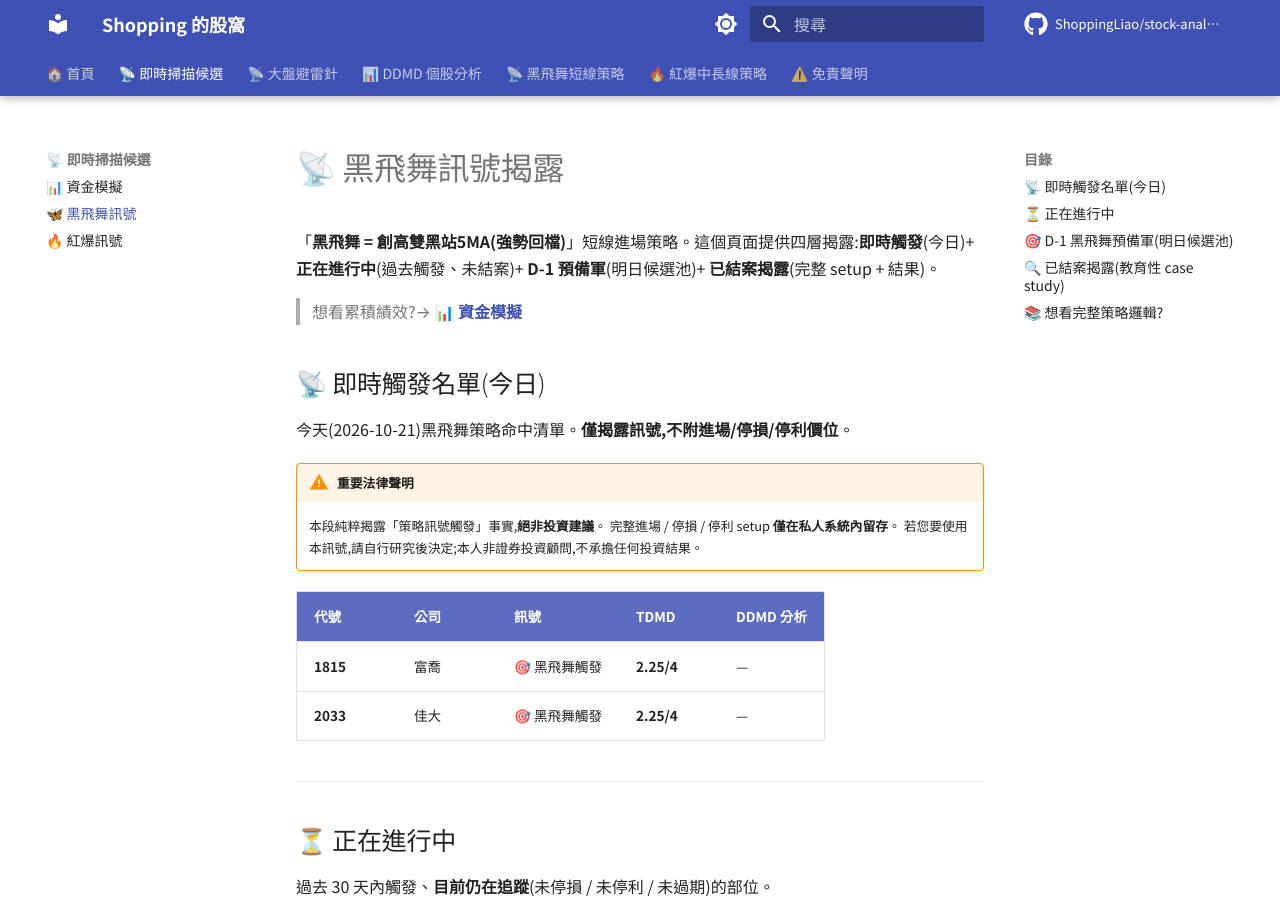
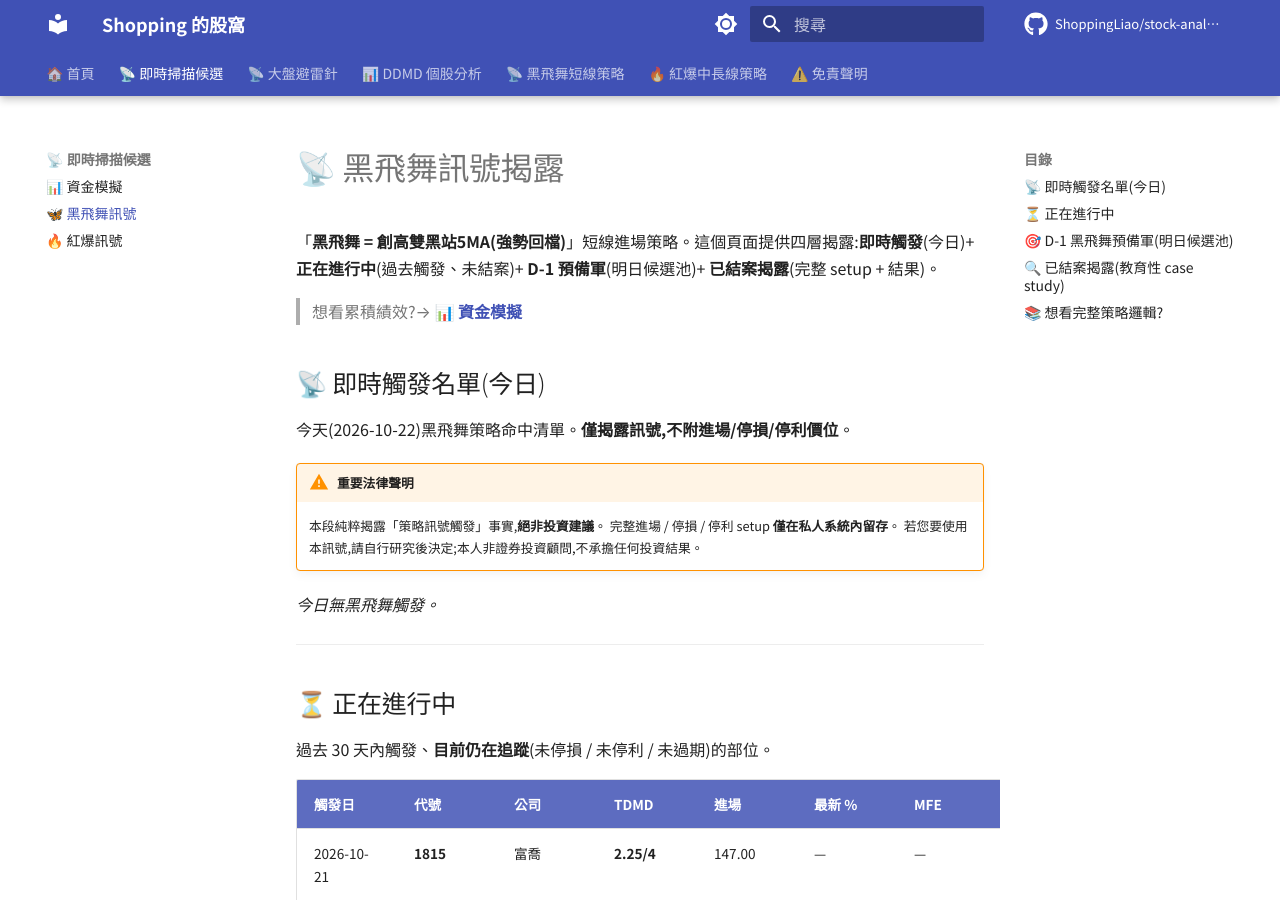
Before and after one commit to ShoppingLiao/stock-analysis-public, an MkDocs documentation site: the page built from docs/signals_black_butterfly.md, in a window 1280 px wide and 900 px high. Built offline with MkDocs 1.6.1 and Material for MkDocs 9.7.7, drawn with Linux system fonts in a browser that asks for light colours; comment, search, counter and statistics services are not loaded; some of the changed text lies outside the part shown.

Commit message:
docs(signals): update BB + RB + capital (2026-10-22)

```diff
--- a/docs/signals_black_butterfly.md
+++ b/docs/signals_black_butterfly.md
@@ -6,17 +6,14 @@
 
 ## 📡 即時觸發名單(今日)
 
-今天(2026-10-21)黑飛舞策略命中清單。**僅揭露訊號,不附進場/停損/停利價位**。
+今天(2026-10-22)黑飛舞策略命中清單。**僅揭露訊號,不附進場/停損/停利價位**。
 
 !!! warning "重要法律聲明"
     本段純粹揭露「策略訊號觸發」事實,**絕非投資建議**。
     完整進場 / 停損 / 停利 setup **僅在私人系統內留存**。
     若您要使用本訊號,請自行研究後決定;本人非證券投資顧問,不承擔任何投資結果。
 
-| 代號 | 公司 | 訊號 | TDMD | DDMD 分析 |
-|------|------|------|------|----------|
-| **1815** | 富喬 | 🎯 黑飛舞觸發 | **2.25/4** | — |
-| **2033** | 佳大 | 🎯 黑飛舞觸發 | **2.25/4** | — |
+*今日無黑飛舞觸發。*
 
 
 ---
@@ -27,6 +24,8 @@
 
 | 觸發日 | 代號 | 公司 | TDMD | 進場 | 最新 % | MFE | MAE | 狀態 |
 |--------|------|------|------|------|--------|-----|-----|------|
+| 2026-10-21 | **1815** | 富喬 | **2.25/4** | 147.00 | — | — | — | ⏸️ 待入場 |
+| 2026-10-21 | **2033** | 佳大 | **2.25/4** | 64.80 | — | — | — | ⏸️ 待入場 |
 | 2026-10-20 | **4904** | 遠傳 | **2.00/4** | 112.00 | +0.00% | +0.45% | -1.79% | 🔵 追蹤中 |
 | 2026-10-16 | **6108** | 競國 | **2.25/4** | 30.50 | +8.20% | +17.87% | -1.97% | 🔵 追蹤中 |
 | 2026-10-15 | **6548** | 長科* | **3.00/4** | 83.40 | -5.76% | +1.08% | -7.31% | 🔵 追蹤中 |
```
